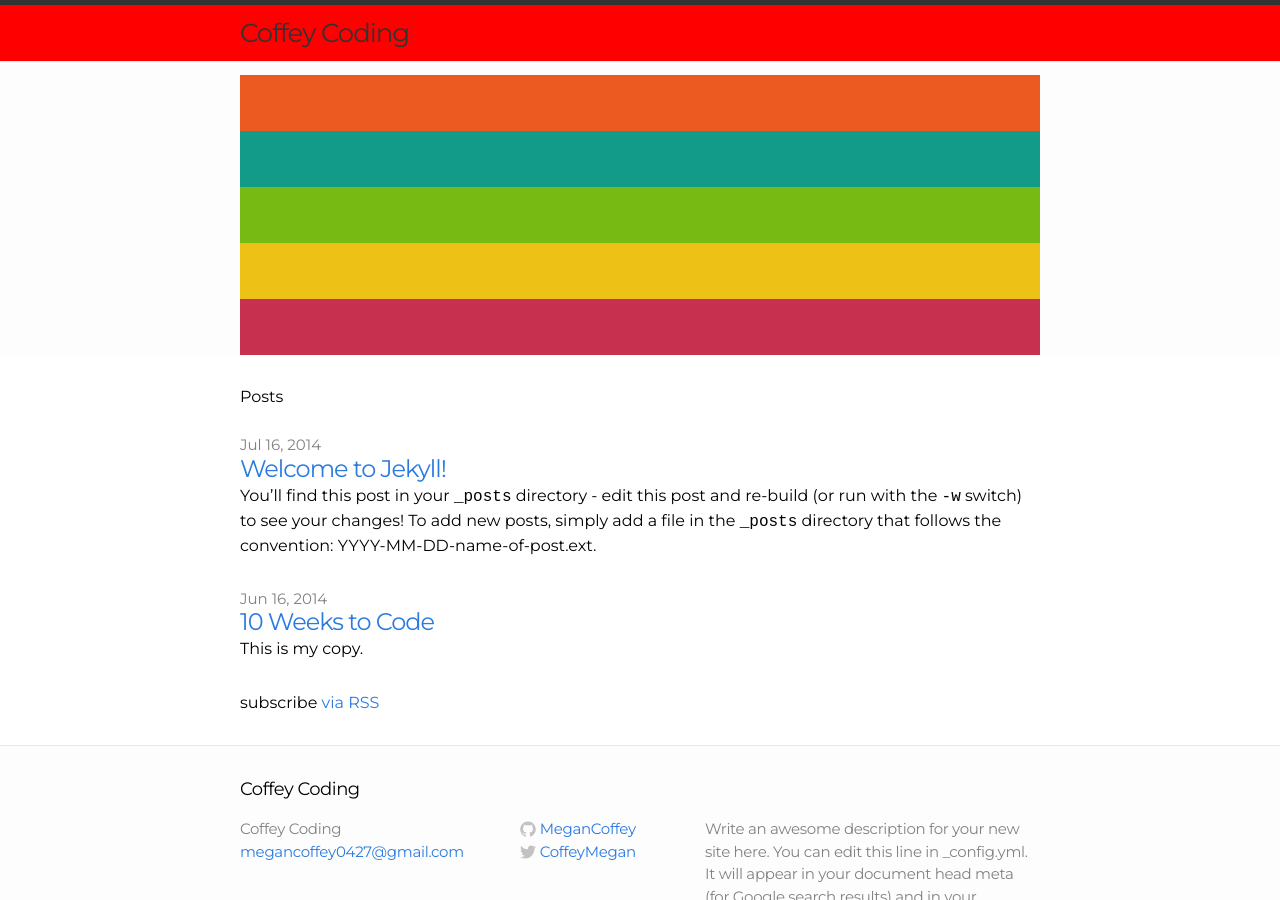
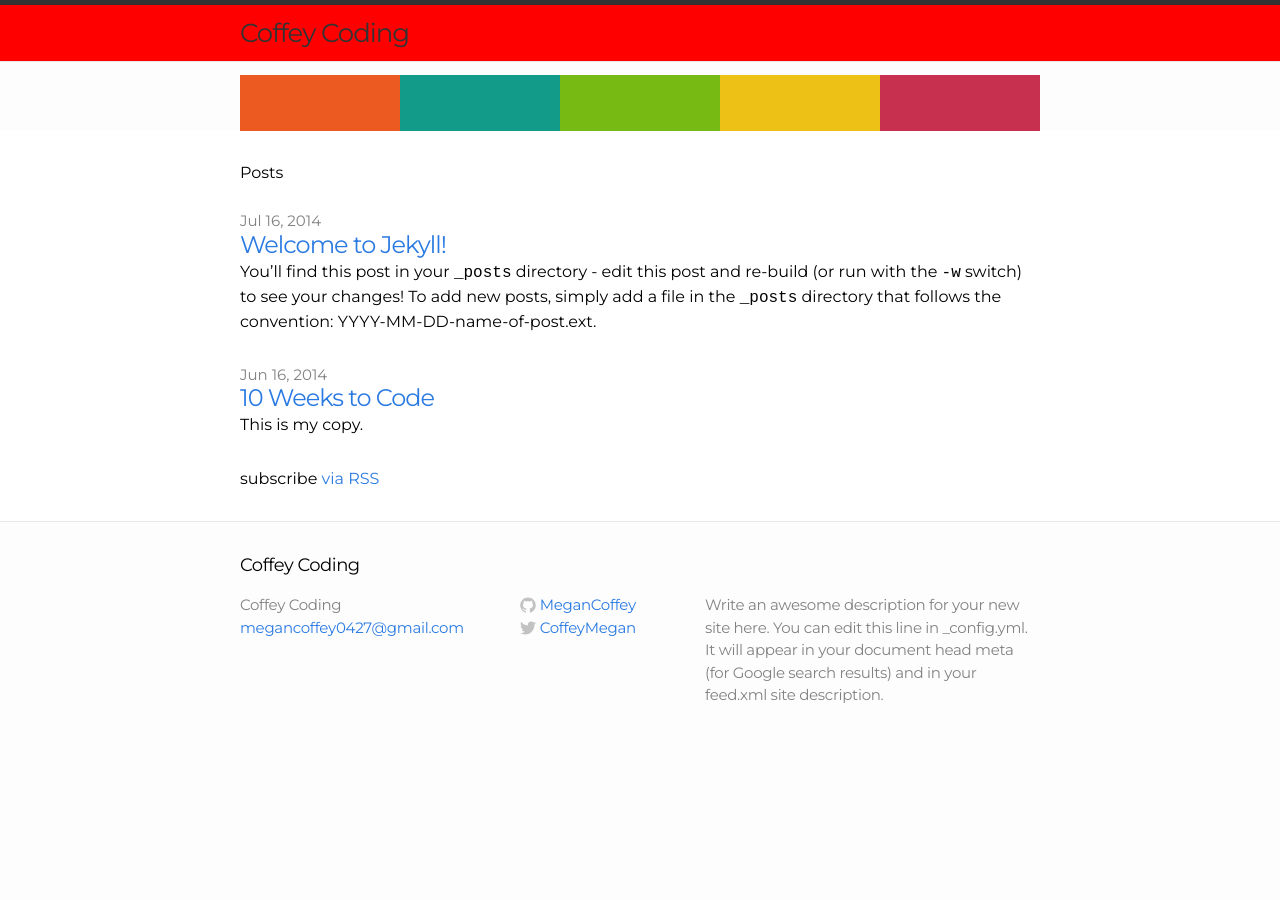
Before and after one commit to MeganCoffey/MeganCoffey.github.io, a Jekyll site: the page built from index.html, in a window 1280 px wide and 900 px high. Built offline with Jekyll 4.4.1, drawn with Linux system fonts in a browser that asks for light colours.

Commit message:
float nav left

```diff
--- a/css/main.css
+++ b/css/main.css
@@ -71,26 +71,32 @@ a:visited { color: #205caa; }
 
 .nav {
   height: 56px;
+  float: left;
 }
 
 .nav.data {
   background-color: #ec5a21;
+  width: 20%;
 }
 
 .nav.design {
   background-color: #129b89;
+  width: 20%;
 }
 
 .nav.dev {
   background-color: #77ba13;
+  width: 20%;
 }
 
 .nav.strategy {
   background-color: #edc116;
+  width: 20%;
 }
 
 .nav.random {
   background-color: #c83050;
+  width: 20%;
 }
 
 /*.site-nav .menu-icon { display: none; }*/
```
